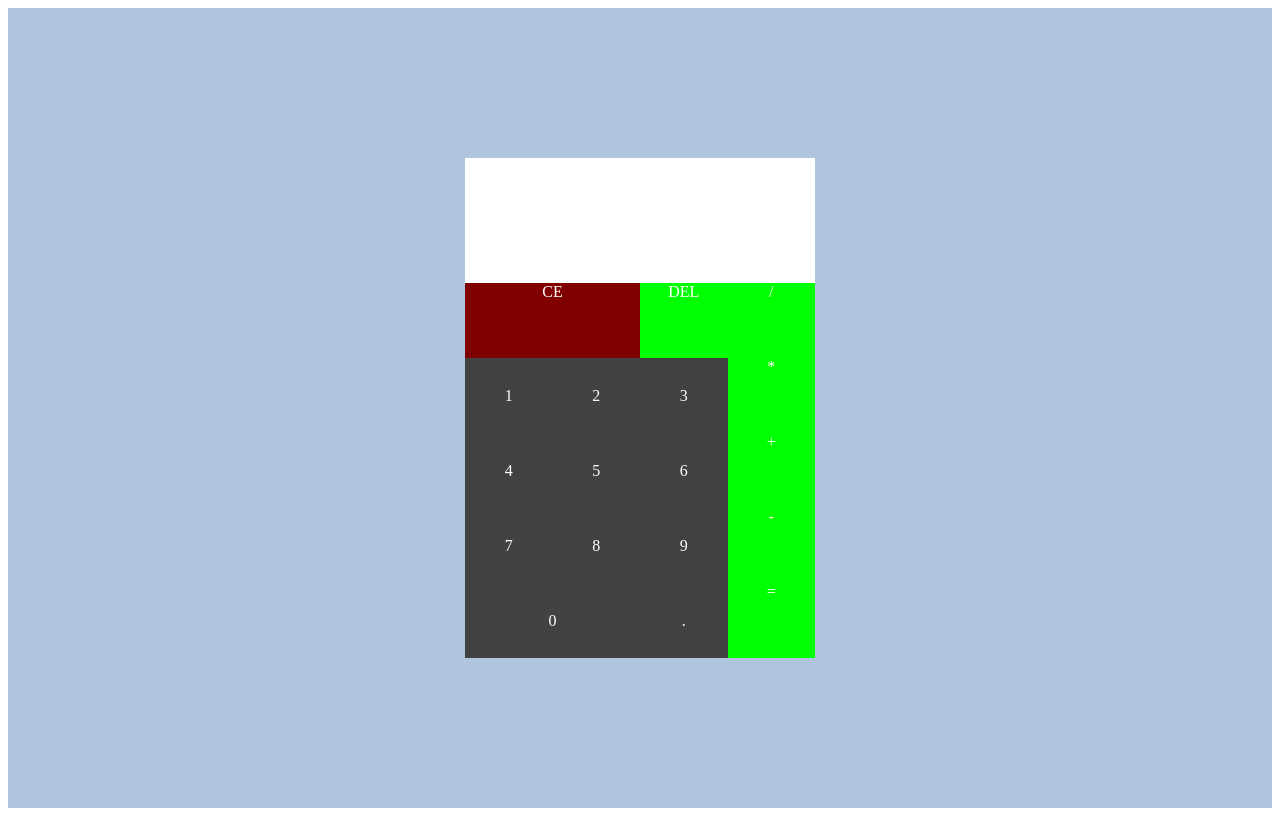
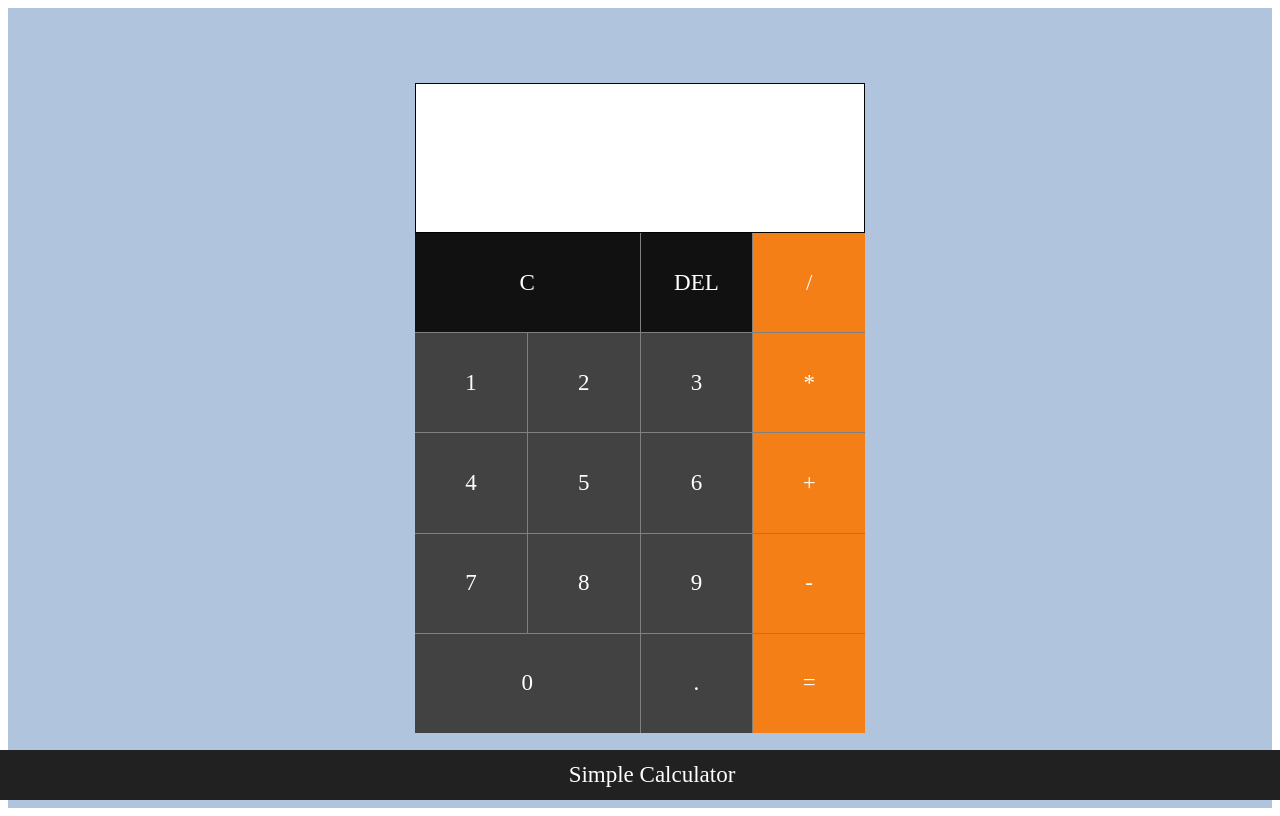
Before and after one commit to ahmet-furtun/react-typescript-calculator, a React (Create React App) app: page / in a window 1280 px wide. Built offline with nearby package versions, Linux system fonts and the light colour scheme.

Commit message:
Design finished

```diff
--- a/src/common/styles/layout.css
+++ b/src/common/styles/layout.css
@@ -1,3 +1,4 @@
+@import url('https://fonts.googleapis.com/css2?family=Lato&display=swap');
 *,
 *::after,
 *::before{
@@ -7,4 +8,5 @@
 }
 body{
     background-color: rgb(228, 228, 228);
+    font-family: 'Lato', sans-serif;
 }
--- a/src/pages/calculator/calculator.page.css
+++ b/src/pages/calculator/calculator.page.css
@@ -1,23 +1,32 @@
 .container {
   height: 100vh;
   background-color: lightsteelblue;
+  font-size: 23px;
 
   display: flex;
   justify-content: center;
   align-items: center;
+
+  -webkit-touch-callout: none;
+  -webkit-user-select: none;
+  -khtml-user-select: none;
+  -moz-user-select: none;
+  -ms-user-select: none;
+  user-select: none;
 }
 
 .calculator-container {
-  width: 350px;
-  height: 500px;
+  width: 450px;
+  height: 650px;
   background-color: darkslategray;
 
   display: grid;
-  grid-template-rows: 125px 375px;
+  grid-template-rows: 150px 500px;
 }
 
 .result-screen {
   background-color: white;
+  border: 1px solid black;
 }
 
 .buttons-screen {
@@ -27,22 +36,22 @@
   display: grid;
   grid-template-columns: repeat(4, 1fr);
   grid-template-rows: repeat(5, 1fr);
+  grid-gap: 1px;
 }
 
 .item1 {
   grid-column: span 2;
   text-align: center;
-  background-color: maroon;
+cursor: pointer;
+
+  display: flex;
+  align-items: center;
+  justify-content: center;
 }
 
 .item2 {
   grid-column: span 1;
   text-align: center;
-  background-color: lime;
-}
-
-.item1.number{
-  background-color: #424242;
   cursor: pointer;
 
   display: flex;
@@ -50,19 +59,72 @@
   justify-content: center;
 }
 
+.item1.number {
+  background-color: #424242;
+}
+
 .item2.number {
   background-color: #424242;
-  cursor: pointer;
-
-  display: flex;
-  align-items: center;
-  justify-content: center;
 }
 
-.item1.number:hover{
+.item1.number:hover {
   background-color: #616161;
 }
 
-.item2.number:hover{
+.item2.number:hover {
   background-color: #616161;
 }
+
+.item1.number:active {
+  background-color: #757575;
+}
+
+.item2.number:active {
+  background-color: #757575;
+}
+
+.item1.CE{
+  background-color: #111111;
+}
+
+.item2.DEL{
+  background-color: #111111;
+}
+
+.item1.CE:hover{
+  background-color: #212121;
+}
+
+.item2.DEL:hover{
+  background-color: #212121;
+}
+.item1.CE:active{
+  background-color: #313131;
+}
+
+.item2.DEL:active{
+  background-color: #313131;
+}
+
+.item2.operator{
+  background-color: #F57F17;
+}
+
+.item2.operator:hover{
+  background-color: #F9A825;
+}
+
+.item2.operator:active{
+  background-color: #FBC02D;
+}
+
+.footer{
+  position: fixed;
+  left: 0;
+  bottom: 0;
+  width: 100%;
+  background-color: #212121;
+  color: white;
+  text-align: center;
+  padding: 12px;
+}
--- a/src/pages/calculator/calculator.page.tsx
+++ b/src/pages/calculator/calculator.page.tsx
@@ -7,30 +7,31 @@ const Calculator: FC = () => {
       <div className="calculator-container">
         <div className="result-screen"></div>
         <div className="buttons-screen">
-          <div className="item1">CE</div>
-          <div className="item2">DEL</div>
-          <div className="item2">/</div>
+          <div className="item1 CE">C</div>
+          <div className="item2 DEL">DEL</div>
+          <div className="item2 operator">/</div>
 
           <div className="item2 number">1</div>
           <div className="item2 number">2</div>
           <div className="item2 number">3</div>
-          <div className="item2">*</div>
+          <div className="item2 operator">*</div>
 
           <div className="item2 number">4</div>
           <div className="item2 number">5</div>
           <div className="item2 number">6</div>
-          <div className="item2">+</div>
+          <div className="item2 operator">+</div>
 
           <div className="item2 number">7</div>
           <div className="item2 number">8</div>
           <div className="item2 number">9</div>
-          <div className="item2">-</div>
+          <div className="item2 operator">-</div>
 
           <div className="item1 number">0</div>
           <div className="item2 number">.</div>
-          <div className="item2">=</div>
+          <div className="item2 operator">=</div>
         </div>
       </div>
+      <div className="footer">Simple Calculator</div>
     </div>
   );
 };
```
